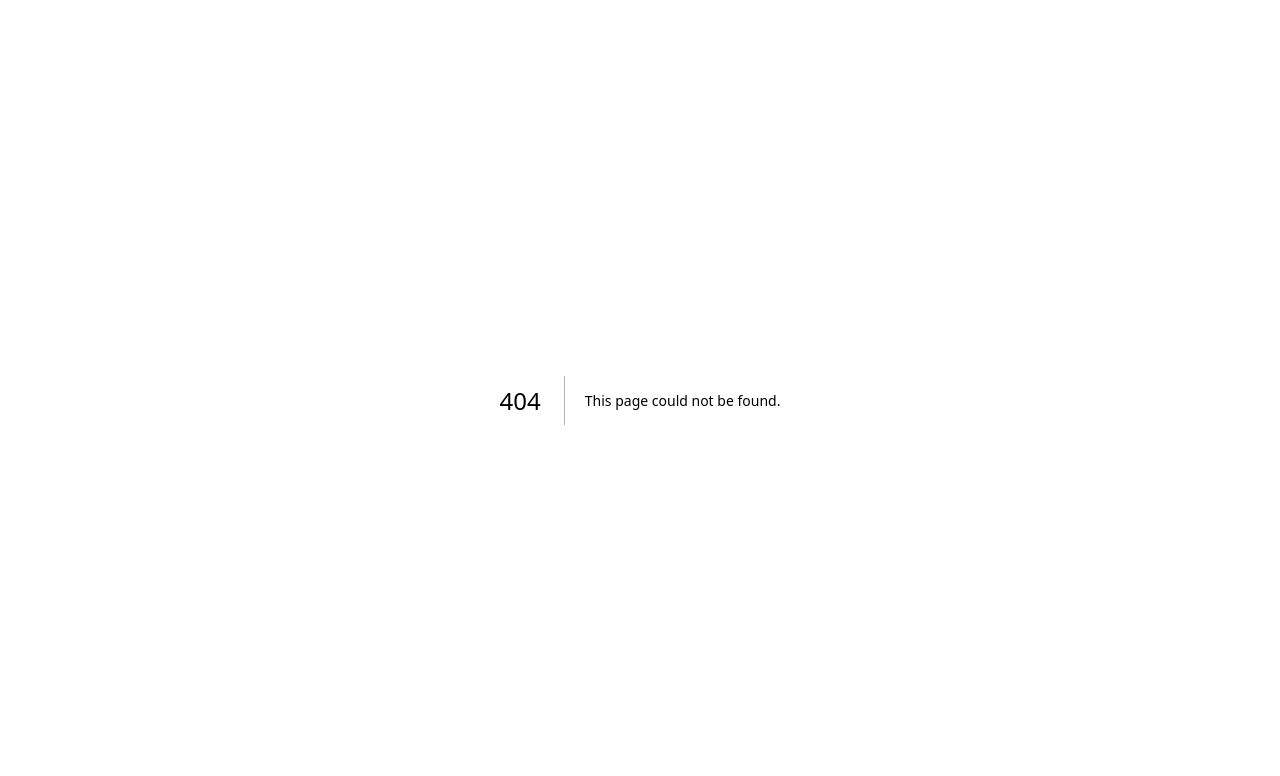
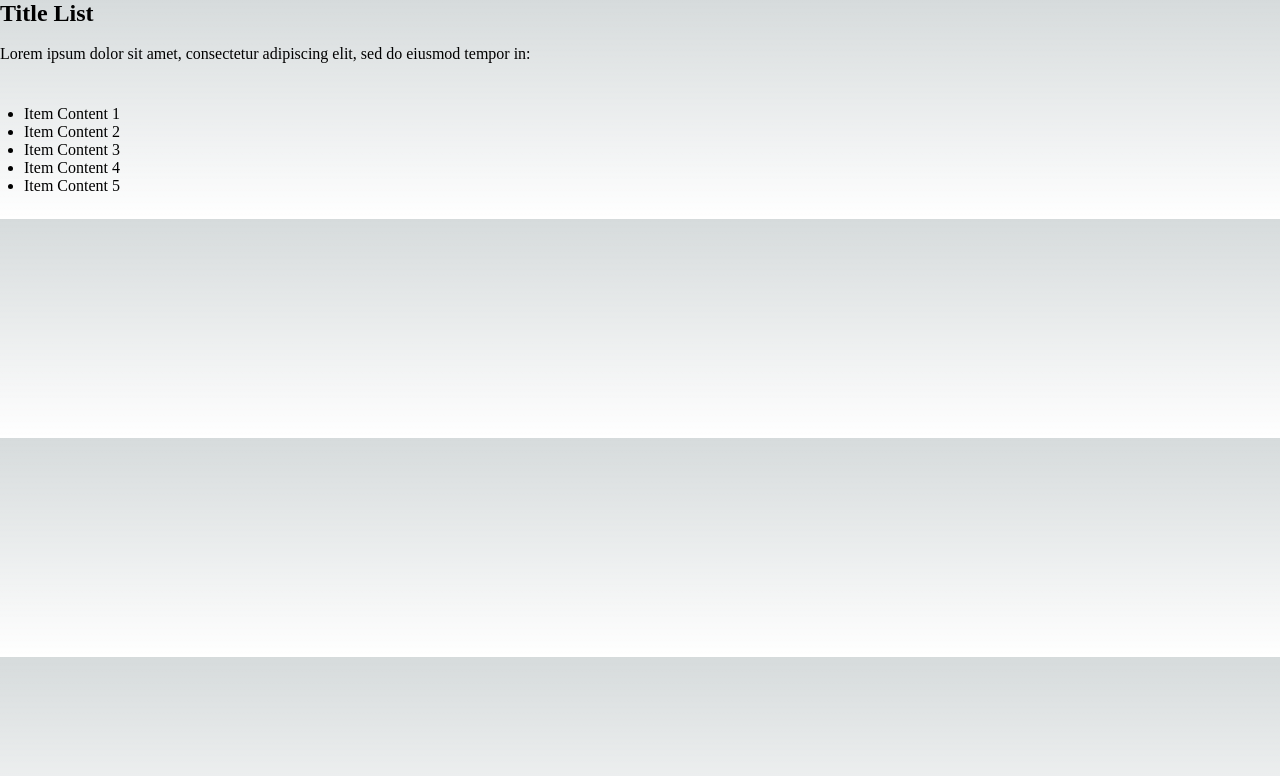
Before and after one commit to KayoRenato/trainingReact, a Next.js app: page /basic/childrenComponent in a window 1280 px wide. Before the commit this address had no page. Shown: the top 776 px of the page. Built offline with nearby package versions, Linux system fonts and the light colour scheme.

Commit message:
chore: add children props

```diff
--- /dev/null
+++ b/components/Item.jsx
@@ -0,0 +1,3 @@
+export default function Item(props) {
+    return <li>{props.content}</li>
+}
--- /dev/null
+++ b/components/List.jsx
@@ -0,0 +1,21 @@
+import Item from "./Item";
+
+export default function List(props) {
+    return (
+        <section>
+            <h1>Title List</h1>
+            <br />
+
+            <p>Lorem ipsum dolor sit amet, consectetur adipiscing elit, sed
+                do eiusmod tempor in: </p>
+            <br />
+
+            <ul style={{
+                // listStyle:"none",
+                padding: 24,
+            }}>
+                {props.children}
+            </ul>
+        </section>
+    )
+}
--- /dev/null
+++ b/pages/basic/childrenComponent.jsx
@@ -0,0 +1,16 @@
+import List from "../../components/List";
+import Item from "../../components/Item";
+
+export default function childrenComponent() {
+    return (
+        <>
+            <List>
+                <Item content={'Item Content 1'} />
+                <Item content={'Item Content 2'} />
+                <Item content={'Item Content 3'} />
+                <Item content={'Item Content 4'} />
+                <Item content={'Item Content 5'} />
+            </List>
+        </>
+    )
+}
```
Also changed, not shown: components/OnlyPair.jsx (line endings or trailing spaces).
